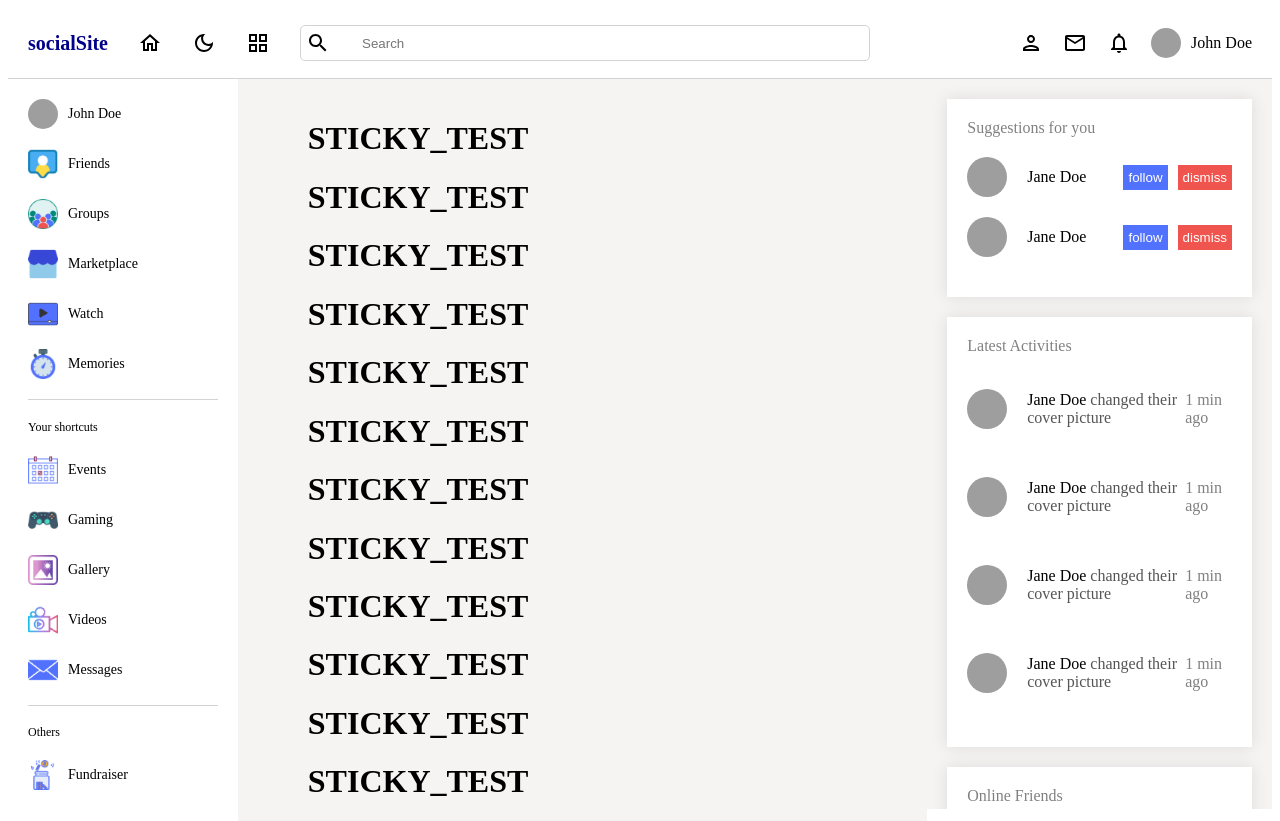
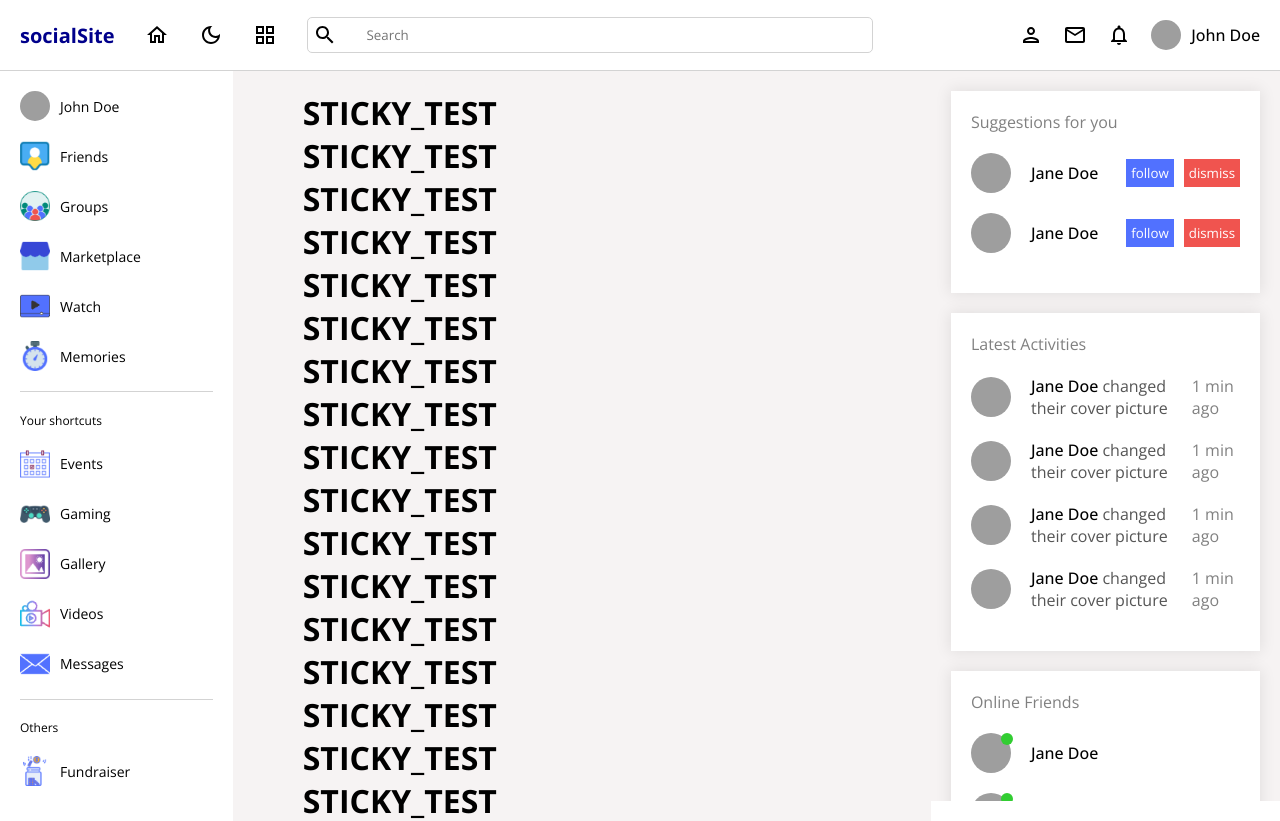
Before and after one commit to mraltun/react-somedia-app-frontend, a React (Create React App) app: page / in a window 1280 px wide. Shown: the top 821 px of the page. Built offline with nearby package versions, Linux system fonts and the light colour scheme; grey boxes are pictures that could not be loaded.

Commit message:
Added Font and dark mode icon functionality in navbar

```diff
--- a/public/index.html
+++ b/public/index.html
@@ -12,6 +12,17 @@
     <link rel="apple-touch-icon" href="%PUBLIC_URL%/logo192.png" />
 
     <link rel="manifest" href="%PUBLIC_URL%/manifest.json" />
+    <link
+      href="https://fonts.googleapis.com/css2?family=Open+Sans:wght@300;400;500;600;700;800&display=swap"
+      rel="stylesheet"
+    />
+    <style>
+      * {
+        font-family: "Open Sans", sans-serif;
+        margin: 0;
+        padding: 0;
+      }
+    </style>
 
     <title>React Social Media App</title>
   </head>
--- a/src/components/navbar/Navbar.jsx
+++ b/src/components/navbar/Navbar.jsx
@@ -1,5 +1,6 @@
-import React from "react";
+import React, { useContext } from "react";
 import { Link } from "react-router-dom";
+import { DarkModeContext } from "../../context/darkModeContext";
 import HomeOutlinedIcon from "@mui/icons-material/HomeOutlined";
 import DarkModeOutlinedIcon from "@mui/icons-material/DarkModeOutlined";
 import WbSunnyOutlinedIcon from "@mui/icons-material/WbSunnyOutlined";
@@ -11,6 +12,8 @@
 import "./navbar.scss";
 
 const Navbar = () => {
+  const { toggle, darkMode } = useContext(DarkModeContext);
+
   return (
     <div className='navbar'>
       <div className='left'>
@@ -18,7 +21,11 @@
           <span>socialSite</span>
         </Link>
         <HomeOutlinedIcon />
-        <DarkModeOutlinedIcon />
+        {darkMode ? (
+          <WbSunnyOutlinedIcon onClick={toggle} />
+        ) : (
+          <DarkModeOutlinedIcon onClick={toggle} />
+        )}
         <GridViewOutlinedIcon />
         <div className='search'>
           <SearchOutlinedIcon />
```
